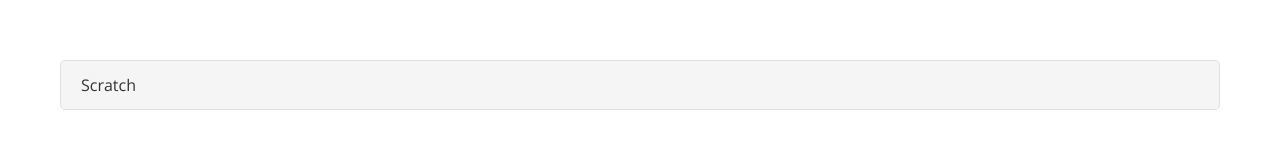
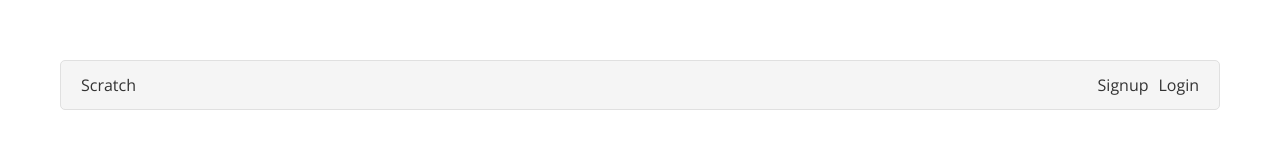
Before and after one commit to Carlosl93/notes-app-client, a React (Create React App) app: page / in a window 1280 px wide. Shown: the top 160 px of the page. Built offline with nearby package versions, Linux system fonts and the light colour scheme.

Commit message:
Added not found page

```diff
--- a/src/App.js
+++ b/src/App.js
@@ -17,8 +17,17 @@ const Navbar = styled.div`
   border-radius: 5px;
   display: flex;
   height: 50px;
+  justify-content: space-between;
   padding: 10px 20px;
   width: 100%;
+`;
+
+const LinksContainer = styled.div`
+  align-item: flex-end;
+
+  a {
+    margin-left: 10px;
+  }
 `;
 
 function App() {
@@ -26,6 +35,10 @@ function App() {
     <AppContainer>
       <Navbar>
         <Link to="/">Scratch</Link>
+        <LinksContainer>
+          <Link to="/signup">Signup</Link>
+          <Link to="/login">Login</Link>
+        </LinksContainer>
       </Navbar>
       <Routes />
     </AppContainer>
--- a/src/Routes.js
+++ b/src/Routes.js
@@ -2,6 +2,7 @@ import React from "react";
 import { Route, Switch } from "react-router-dom";
 
 import Home from "./containers/Home";
+import NotFound from "./containers/NotFound";
 
 export default function Routes() {
   return (
@@ -9,6 +10,9 @@ export default function Routes() {
       <Route exact path="/">
         <Home />
       </Route>
+      <Route>
+        <NotFound />
+      </Route>
     </Switch>
   );
 }
--- /dev/null
+++ b/src/containers/NotFound.js
@@ -0,0 +1,15 @@
+import React from "react";
+import styled from "styled-components";
+
+const NotFoundContainer = styled.div`
+  padding-top: 100px;
+  text-align: center;
+`;
+
+export default function NotFound() {
+  return (
+    <NotFoundContainer>
+      <h3>Sorry, page not found</h3>
+    </NotFoundContainer>
+  );
+}
```
